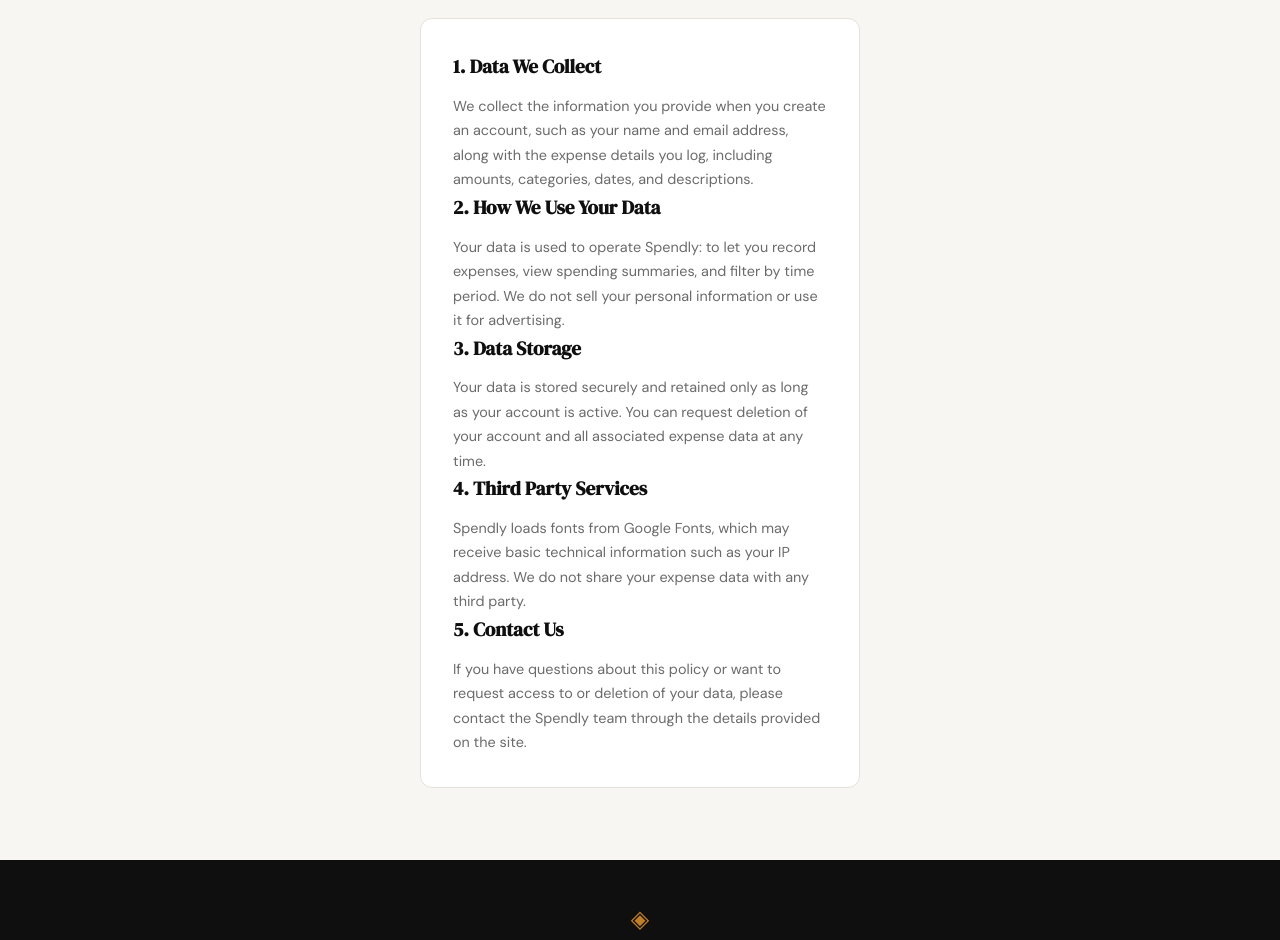
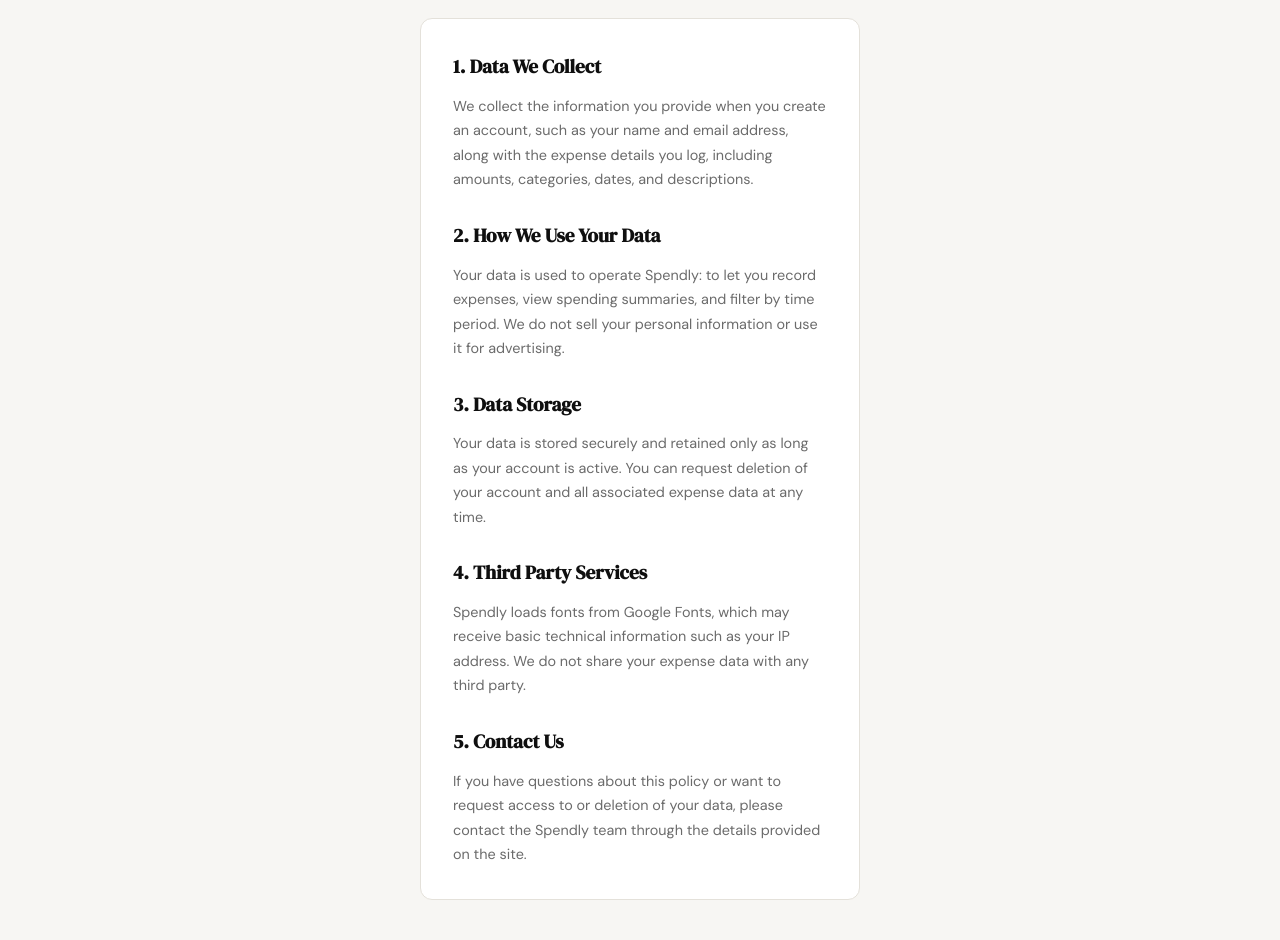
Before and after one commit to Arbaz123-git/Spendly-, a Flask app: page /privacy in a window 1280 px wide. Shown: the part 205-1145 px from the top of the page. Run offline with Flask 3, Linux system fonts and the light colour scheme.

Commit message:
add spacing between sections on terms and privacy pages

```diff
--- a/static/css/style.css
+++ b/static/css/style.css
@@ -410,6 +410,9 @@ a { color: inherit; text-decoration: none; }
     margin-bottom: 1.5rem;
 }
 
+.auth-card .feature-body { margin-bottom: 1.75rem; }
+.auth-card .feature-body:last-child { margin-bottom: 0; }
+
 .auth-error {
     background: var(--danger-light);
     color: var(--danger);
```
